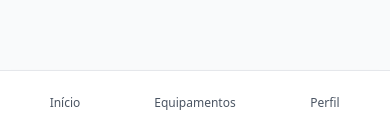
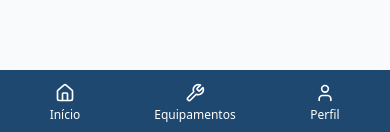
Before and after one commit to fabiofernandesss/sent-servicos, a React (Vite) app: page /perfil in a window 390 px wide. Shown: the part 709-841 px from the top of the page. Built offline with nearby package versions, Linux system fonts and the light colour scheme.

Commit message:
feat: Add icon and blue background to navbar
- Added an icon to the mobile navbar.
- Changed the background color to blue.
- Set the icon and font color to white.

```diff
--- a/src/components/MobileNavbar.tsx
+++ b/src/components/MobileNavbar.tsx
@@ -1,6 +1,6 @@
 
 import { useState } from 'react';
-import { Menu, X, LogOut } from 'lucide-react';
+import { Menu, X, LogOut, Home, Wrench, User } from 'lucide-react';
 import { Link, useNavigate } from 'react-router-dom';
 import { Button } from '@/components/ui/button';
 import { useProfissionalSession } from '@/hooks/useProfissionalSession';
@@ -40,25 +40,28 @@ const MobileNavbar = () => {
         </button>
       </div>
 
-      {/* Mobile navbar fixo na parte inferior */}
-      <nav className="md:hidden fixed bottom-0 left-0 right-0 bg-white border-t border-gray-200 shadow-lg z-40">
+      {/* Mobile navbar fixo na parte inferior com fundo azul */}
+      <nav className="md:hidden fixed bottom-0 left-0 right-0 bg-[#1E486F] border-t border-[#1E486F] shadow-lg z-40">
         <div className="grid grid-cols-3 h-16">
           <button
             onClick={() => handleNavigation('/')}
-            className="flex flex-col items-center justify-center text-gray-600 hover:text-[#1E486F] transition-colors"
+            className="flex flex-col items-center justify-center text-white hover:text-gray-200 transition-colors"
           >
+            <Home size={20} className="mb-1" />
             <span className="text-xs font-medium">Início</span>
           </button>
           <button
             onClick={() => handleNavigation('/equipamentos')}
-            className="flex flex-col items-center justify-center text-gray-600 hover:text-[#1E486F] transition-colors"
+            className="flex flex-col items-center justify-center text-white hover:text-gray-200 transition-colors"
           >
+            <Wrench size={20} className="mb-1" />
             <span className="text-xs font-medium">Equipamentos</span>
           </button>
           <button
             onClick={() => handleNavigation('/perfil')}
-            className="flex flex-col items-center justify-center text-gray-600 hover:text-[#1E486F] transition-colors"
+            className="flex flex-col items-center justify-center text-white hover:text-gray-200 transition-colors"
           >
+            <User size={20} className="mb-1" />
             <span className="text-xs font-medium">Perfil</span>
           </button>
         </div>
```
